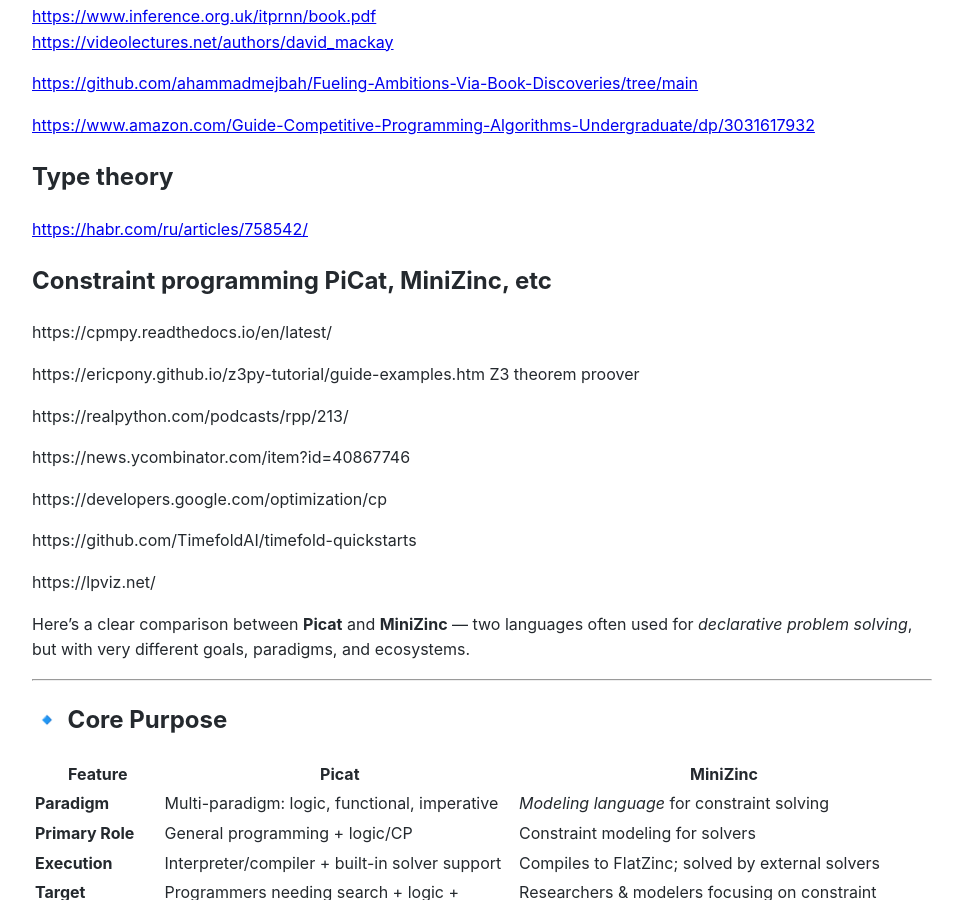
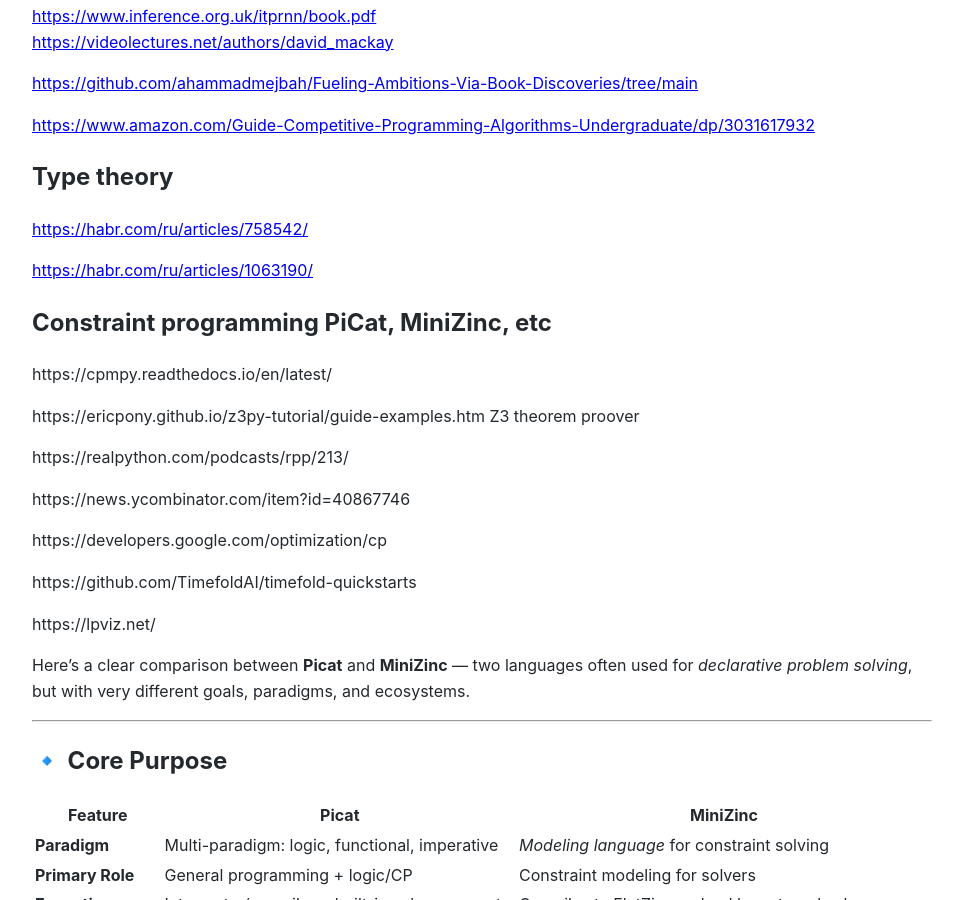
Before and after one commit to Michael-Lubinsky/michael-lubinsky.github.com, a Jekyll site: the page built from algo/algo.md, in a window 1280 px wide and 900 px high, scrolled down 1418 px. Shown: the whole window, without its empty margins (158-1121 px from the left). Built offline with Jekyll 4.4.1, drawn with Linux system fonts in a browser that asks for light colours; our own code applies the rules of GitHub Pages for plain Markdown files.

Commit message:
Update algo.md

```diff
--- a/algo/algo.md
+++ b/algo/algo.md
@@ -70,6 +70,7 @@
 
 <https://habr.com/ru/articles/758542/>
 
+<https://habr.com/ru/articles/1063190/>
 
 ## Constraint programming PiCat, MiniZinc, etc
 https://cpmpy.readthedocs.io/en/latest/
```
